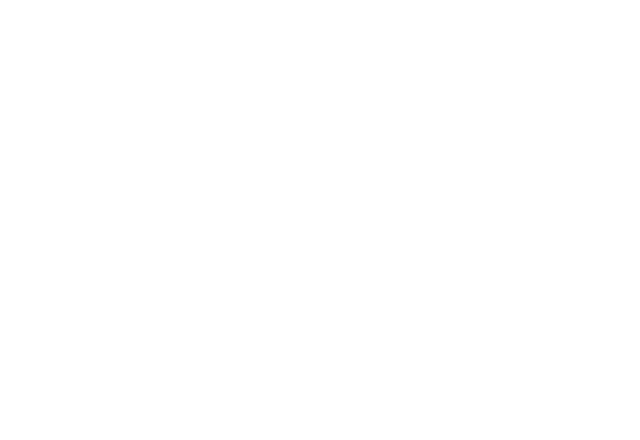
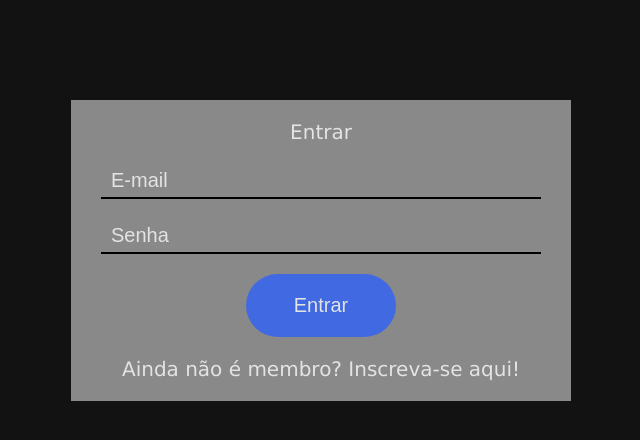
Before and after one commit to CaioFiszuk/blocoDeNotas, a React (Vite) app in the folder frontend/: page /signin in a window 1280 px wide. Shown: the top 440 px of the page, without its empty margins (319-959 px from the left). Built offline with nearby package versions, Linux system fonts and the light colour scheme.

Commit message:
Cria a funcionalidade para cadastro de usuário

```diff
--- a/frontend/package.json
+++ b/frontend/package.json
@@ -14,7 +14,8 @@
     "react": "^19.1.0",
     "react-dom": "^19.1.0",
     "react-modal": "^3.16.3",
-    "react-router-dom": "^7.6.0"
+    "react-router-dom": "^7.6.0",
+    "react-toastify": "^11.0.5"
   },
   "devDependencies": {
     "@eslint/js": "^9.25.0",
--- a/frontend/src/components/App.jsx
+++ b/frontend/src/components/App.jsx
@@ -1,9 +1,79 @@
+import { Routes, Route, Navigate, useNavigate } from 'react-router-dom';
+import { useState, useEffect } from 'react';
+import { toast } from "react-toastify";
+import Header from '../components/Header';
+import Main from '../components/Main';
+import Register from '../components/Register';
+import Login from '../components/Login';
+import ProtectedRoute from '../components/ProtectedRoute';
+import * as auth from '../utils/auth';
+import * as token from '../utils/token';
 
 function App() {
 
+const [isLoggedIn, setIsLoggedIn] = useState(localStorage.getItem("isLoggedIn") === "true");
+const navigate = useNavigate();
+
+  const handleRegistration = ({email, password}) => {
+    auth.register(email, password)
+      .then(() => {
+        toast.success("Cadastro realizado com sucesso!", {
+          position: "top-right",
+          autoClose: 3000,
+          onClose: () => navigate("/signin")
+        });
+      })
+      .catch((error) => {
+          toast.error(error.message.substr(6, 29));
+      });
+  }
+
+  useEffect(()=>{
+
+  }, []);
+
   return (
     <div>
+       <Routes>
+         <Route
+           path='/'
+           element={
+            <ProtectedRoute isLoggedIn={isLoggedIn}>
+               <Header/>
+               <Main/>
+            </ProtectedRoute>
+           }
+         />
 
+         <Route
+           path='/signup'
+           element={
+            <>
+              <Register handleRegistration={handleRegistration}/>
+            </>
+           }
+         />
+
+         <Route
+           path='/signin'
+           element={
+            <>
+              <Login />
+            </>
+           }
+         />
+
+          <Route
+            path="*"
+            element={
+              isLoggedIn ? (
+              <Navigate to="/" replace />
+              ) : (
+              <Navigate to="/signin" replace />
+              )
+            }
+          />
+       </Routes>
     </div>
   )
 }
--- a/frontend/src/components/Login.jsx
+++ b/frontend/src/components/Login.jsx
@@ -1,11 +1,66 @@
+import { useState } from "react";
+import { Link } from "react-router-dom";
+import { ToastContainer, toast } from "react-toastify";
+import "react-toastify/dist/ReactToastify.css";
 
-function Login() {
 
-  return (
-    <form>
+function Login({handleLogin}) {
 
-    </form>
-  )
-}
+  const [data, setData] = useState({
+    email: "",
+    password: "",
+  });
 
-export default Login;
+  const handleChange = (e) => {
+    const { name, value } = e.target;
+    setData((prevData) => ({
+      ...prevData,
+      [name]: value,
+    }));
+  };
+
+  const handleSubmit = (e) => {
+    e.preventDefault();
+
+    if (!data.email || !data.password) {
+      toast.error("Preencha todos os campos!", { autoClose: 3000 });
+      return;
+    }
+
+    handleLogin(data);
+  };
+
+    return (
+    <div className="form__page">
+      <form onSubmit={handleSubmit} className="form" autoComplete="off">
+          <legend className="form__title">Entrar</legend>
+
+          <input
+            type='email'
+            name='email'
+            placeholder='E-mail'
+            className="form__input sign-input"
+            value={data.email}
+            onChange={handleChange}
+          />
+
+          <input
+            type='password'
+            name='password'
+            placeholder='Senha'
+            className="form__input sign-input"
+            value={data.password}
+            onChange={handleChange}
+          />
+
+          <button className="form__sign-button" type="submit">Entrar</button>
+
+          <span className="form__info">Ainda não é membro? Inscreva-se <Link to='/signup' className='link'>aqui!</Link></span>
+       </form>
+
+       <ToastContainer />
+    </div>
+    )
+  }
+
+  export default Login;
--- a/frontend/src/components/Register.jsx
+++ b/frontend/src/components/Register.jsx
@@ -1,11 +1,72 @@
+import { useState } from "react";
+import { Link } from "react-router-dom";
+import { ToastContainer, toast } from "react-toastify";
+import "react-toastify/dist/ReactToastify.css";
 
-function Register() {
 
-  return (
-    <form>
+function Register({handleRegistration}) {
+  const [data, setData] = useState({
+    email: "",
+    password: "",
+  });
 
-    </form>
-  )
-}
+  const handleChange = (e) => {
+    const { name, value } = e.target;
+    setData((prevData) => ({
+      ...prevData,
+      [name]: value,
+    }));
+  };
 
-export default Register;
+  const handleSubmit = (e) => {
+    e.preventDefault();
+
+    if (!data.email || !data.password) {
+      toast.error("Preencha todos os campos!", { autoClose: 3000 });
+      return;
+    }
+
+    handleRegistration(data);
+  };
+
+    return (
+    <div className="form__page">
+      <form onSubmit={handleSubmit} className="form"  autoComplete="off">
+        <legend className="form__title">Cadastre-se</legend>
+
+        <input
+          type="email"
+          name="email"
+          placeholder="E-mail"
+          className="form__input sign-input"
+          value={data.email}
+          onChange={handleChange}
+        />
+
+        <input
+          type="password"
+          name="password"
+          placeholder="Senha"
+          className="form__input sign-input"
+          value={data.password}
+          onChange={handleChange}
+        />
+
+        <button className="form__sign-button" type="submit">
+          Cadastrar
+        </button>
+
+        <span className="form__info">
+          Já é um membro? Faça o login{" "}
+          <Link to="/signin" className="link">
+            aqui
+          </Link>
+        </span>
+      </form>
+
+      <ToastContainer />
+    </div>
+    )
+  }
+
+  export default Register;
--- a/frontend/src/index.css
+++ b/frontend/src/index.css
@@ -0,0 +1,2 @@
+@import url('./styles/App.css');
+@import url('./styles/form.css');
--- a/frontend/src/styles/App.css
+++ b/frontend/src/styles/App.css
@@ -0,0 +1,11 @@
+*{
+    margin: 0;
+    padding: 0;
+    box-sizing: border-box;
+}
+
+body {
+  background-color: #121212;
+  color: #e3e3e3;
+  font-family: 'Lucida Sans', 'Lucida Sans Regular', 'Lucida Grande', 'Lucida Sans Unicode', Geneva, Verdana, sans-serif;
+}
--- /dev/null
+++ b/frontend/src/styles/form.css
@@ -0,0 +1,91 @@
+.form {
+    background-color: #8a8989;
+    margin: 100px auto;
+    display: flex;
+    flex-direction: column;
+    gap: 20px;
+    width: 500px;
+}
+
+.form__title {
+    text-align: center;
+    font-size: 20px;
+    padding-top: 20px;
+}
+
+.form__info {
+    text-align: center;
+    font-size: 20px;
+    padding-bottom: 20px;
+}
+
+.form-create {
+    display: flex;
+    flex-direction: column;
+    gap: 20px;
+}
+
+.form__input {
+  height: 35px;
+  font-size: 20px;
+  padding-left: 10px;
+  border: none;
+  border-bottom: 2px solid black;
+  background-color: transparent;
+  color: #e3e3e3;
+}
+
+.sign-input {
+    margin: 0 30px;
+}
+
+.form__input::placeholder {
+    color: #e3e3e3;
+}
+
+.form__textarea {
+    resize: none;
+    height: 100px;
+    font-size: 20px;
+    padding-left: 10px;
+    border: 1px solid black;
+    background-color: transparent;
+    color: #e3e3e3;
+}
+
+.form__create-button {
+   width: 50px;
+   align-self: center;
+   background-color: cyan;
+   color: black;
+   border: none;
+   border-radius: 50px;
+   font-size: 20px;
+   padding: 10px 5px;
+   cursor: pointer;
+}
+
+.form__create-button:hover {
+    background-color: rgb(19, 179, 179);
+}
+
+.form__sign-button {
+  background-color: royalblue;
+  color: #e3e3e3;
+  border: none;
+  border-radius: 50px;
+  width: 150px;
+  padding: 20px;
+  align-self: center;
+  font-size: 20px;
+  cursor: pointer;
+}
+
+.form__sign-button:hover {
+    background-color: rgb(36, 60, 131);
+}
+
+.link {
+    text-decoration: none;
+    color: #e3e3e3;
+}
--- /dev/null
+++ b/frontend/src/utils/auth.js
@@ -0,0 +1,55 @@
+import axios from 'axios';
+
+export const BASE_URL = "http://localhost:3000";
+
+export const register = (email, password) => {
+    return axios.post(`${BASE_URL}/users/signup`, { email, password }, {
+        headers: {
+          Accept: "application/json",
+          "Content-Type": "application/json",
+        }
+      })
+      .then((res) => res.data)
+      .catch((error) => {
+        if (error.response) {
+          throw new Error(`${error.response.status} - ${error.response.data.message || "Erro na requisição"}`);
+        } else {
+          throw new Error("Erro de conexão: verifique se o servidor está rodando");
+        }
+      });
+};
+
+export const authorize = (email, password) => {
+  return axios.post(`${BASE_URL}/users/signin`, { email, password }, {
+      headers: {
+        Accept: "application/json",
+        "Content-Type": "application/json",
+      }
+    })
+    .then((res) => res.data)
+    .catch((error) => {
+      if (error.response) {
+        throw new Error(`${error.response.status} - ${error.response.data.message || "Erro na requisição"}`);
+      } else {
+        throw new Error("Erro de conexão: verifique se o servidor está rodando");
+      }
+    });
+};
+
+export const getUserInfo = (token) => {
+  return axios.get(`${BASE_URL}/users/me`, {
+    headers: {
+      Accept: "application/json",
+      "Content-Type": "application/json",
+      Authorization: `Bearer ${token}`,
+    }
+  })
+  .then((res) => res.data)
+  .catch((error) => {
+    if (error.response) {
+      throw new Error(`${error.response.status} - ${error.response.data.message || "Erro na requisição"}`);
+    } else {
+      throw new Error("Erro de conexão: verifique se o servidor está rodando");
+    }
+  });
+}
--- /dev/null
+++ b/frontend/src/utils/token.js
@@ -0,0 +1,13 @@
+const TOKEN_KEY = "user-token";
+
+export const setToken = (token) => {
+  return localStorage.setItem(TOKEN_KEY, token);
+}
+
+export const getToken = () => {
+  return localStorage.getItem(TOKEN_KEY);
+};
+
+export const removeToken = () => {
+ return localStorage.removeItem(TOKEN_KEY);
+};
```
Also changed, not shown: 1 other file (tests, documents, lock files or other folders).
